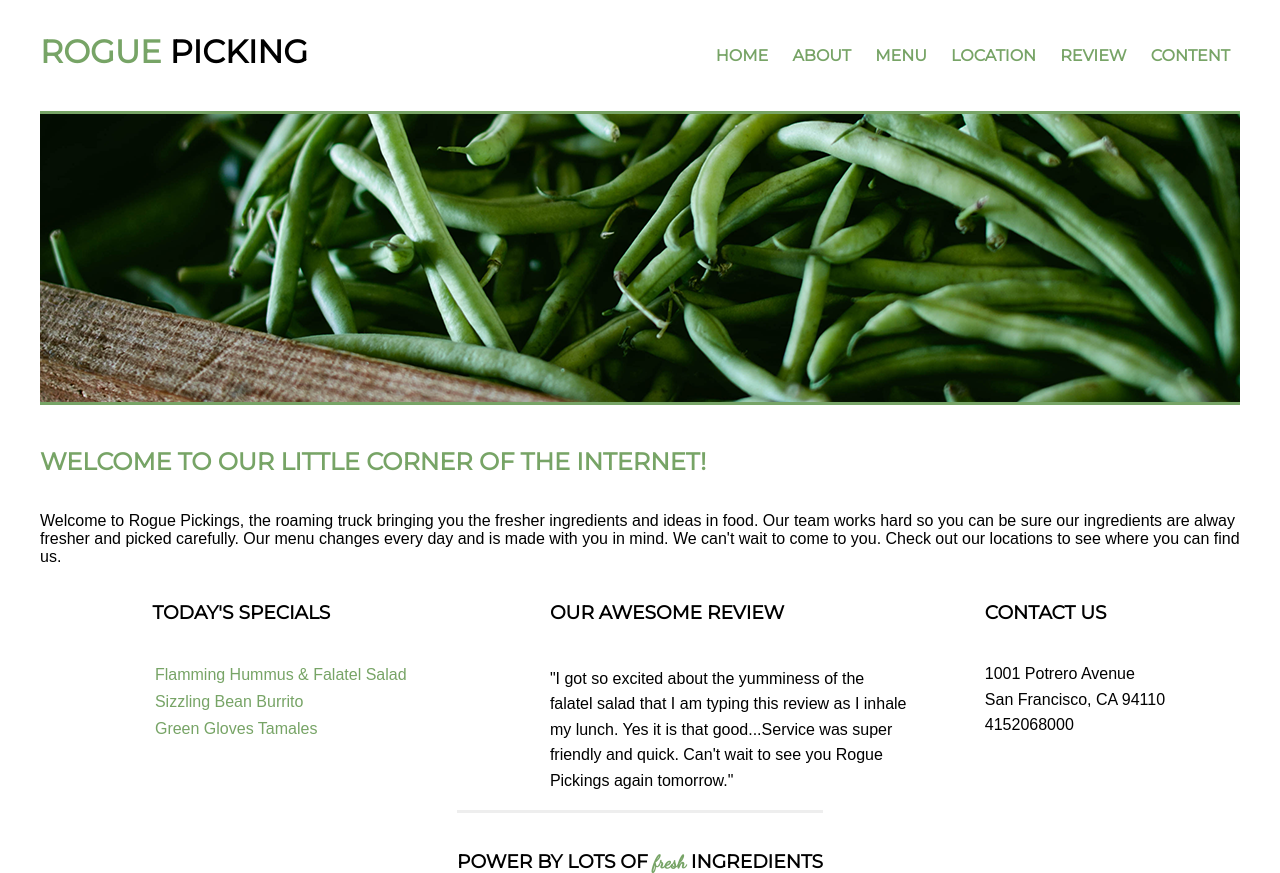
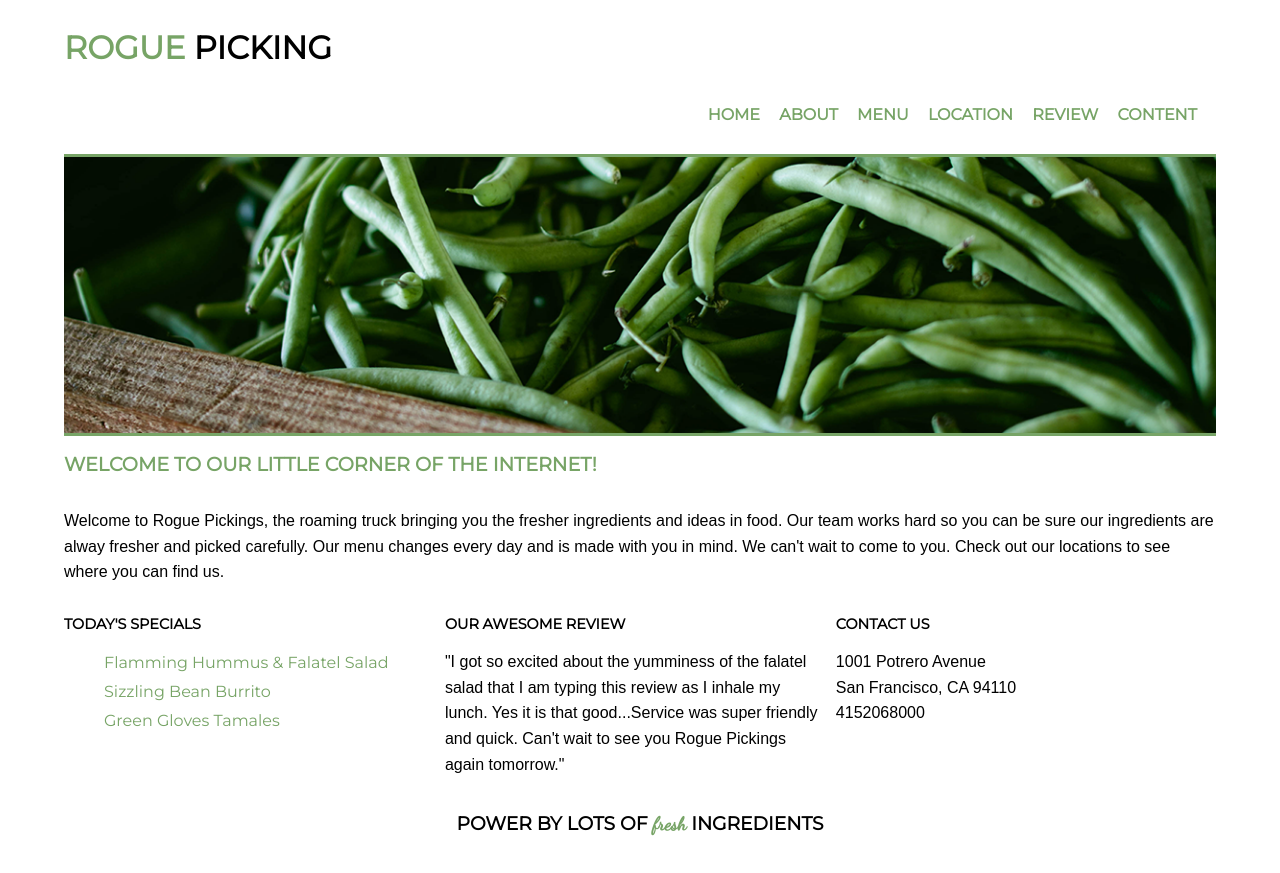
Before and after one commit to rainey8507/rogue-picking, a plain HTML site: page index.html in a window 1280 px wide. Drawn offline with Linux system fonts and the light colour scheme; a web font is replaced by a local one.

Commit message:
'responsive'

```diff
--- a/css/main.css
+++ b/css/main.css
@@ -1,70 +1,67 @@
-/*** abode font font-family: myriad-pro, sans-serif; ***/
+html {font-size: 16px;}
 
 body {
-    margin: 0;
-    padding: 0;
-    font-family: 'Montserrat', sans-serif;
-    display: flex;
-    justify-content: center;
-    align-items: center;
+  font-family: 'Montserrat', Helvetica, Arial, sans-serif;
+  display: flex;
+  justify-content: center;
+  align-items: center;
+  font-size: 1em;
 }
 
 .container {
-    max-width: 1200px;
-    display: flex;
-    align-items: center;
-    flex-flow: row wrap;
-	width: 100%;
-	margin: 0 auto;
+	max-width: 1200px;
+	width: 90%;
+	display: flex;
+	justify-content: center;
+	align-items: center;
+	flex-flow: row wrap;
 }
 
-
-/*The widths are in a percentage!*/
 header {
 	display: flex;
 	justify-content: center;
 	align-items: center;
-	height: auto;
-
-	/*height: 110px;*/
-	margin: 0 auto;
+	flex-flow: row wrap;
 }
-header img {
-    border-top: 3px solid #77A466;
-    border-bottom: 3px solid #77A466;
+header h1 {
+	font-size: 2em;
+	text-transform: uppercase;
+	padding: 2.375em 1.25em 1.25em 1.25em;
 }
-
-header h1 {
-	float: left;
-	margin: 0;
-    padding: 1em 0;
-    text-transform: uppercase;
-}
+.hr {border-bottom: 2px solid #77a466; width: 100%;}
 header h1 span {
 	color: #77a466;
 }
-
-header nav {
-	float: right;
-	padding: 2.875em 0;
-}
+header nav {padding: 0; width: 100%;}
 header nav ul {
+	display: flex;
+	justify-content: space-between;
+	flex-direction: column;
 	margin: 0;
 	padding: 0;
 }
-header nav ul li {
+
+header ul li {
+	list-style: none;
+
+}
+header ul li a {
+	text-decoration: none;
+	color: #77a466;
 	text-transform: uppercase;
+	line-height: 1.6em;
+
 	font-weight: 700;
-	padding: 0 0.625em;
-    display: inline;
-    list-style-type: none;
-}
-header nav ul li a{
-	text-decoration: none;
-    color:#77a466;
-    font-size: 1em;
+	font-style: normal;
 }
 
+header img {
+	display: flex;
+
+	width: 100%;
+	border-top: 3px solid #77a466;
+	border-bottom: 3px solid #77a466;
+}
 
 .top-section {
 	display: flex;
@@ -73,230 +70,144 @@ header nav ul li a{
 	flex-flow: row wrap;
 }
 .top-section h2 {
-    color: #77a466;
-    padding-top: 0.75em;
-    text-transform: uppercase;
+	color: #77a466;
+	text-transform: uppercase;
+	font-size: 1.2em;
 }
-.title {
-    font-size: 1em;
-    font-family: myriad-pro, sans-serif;
-
-}
-
-.top-section,
-.bottom-section {
-    margin: 0 auto;
-    clear: both;
-
+.title p {
+	font-family: myriad-pro, sans-serif;
+	font-weight: 400;
+	font-style: normal;
+	line-height: 1.6em;
 }
 .bottom-section {
 	display: flex;
-	justify-content: space-between;
-	flex-wrap: nowrap;
+	align-items: center;
+	justify-content: left;
+	flex-flow: row wrap;
+}
+.bottom-section h3 {
+	text-transform: uppercase;
+	font-size: 0.9em;
 }
 
-.bottom-section h3 {
-    text-transform: uppercase;
-    padding-bottom: 1.25em;
-}
-.section-one, .section-two{width: 30%;padding: 0;}
-
-.section-one h3 {padding-left: 2em;}
 .section-one ul li {
-    list-style: none;
+	list-style: none;
 }
 .section-one ul li a {
-    text-decoration: none;
-    line-height: 1.7em;
-    color: #77a466;
-    font-family: myriad-pro, sans-serif;
+	text-decoration: none;
+	color: #77a466;
+	line-height: 1.8em;
 }
-.section-one ul li a:hover {
-    color: rgb(13, 31, 6);
+.section-one ul li a:hover{color: #1e490e;}
+
+.section-one ul li a:visited {color: #77a466;}
+footer {
+	display: flex;
+	align-items: center;
+	justify-content: center;
 }
-.section-one h3 {
-	padding-bottom: 1em;
-}
-
-
 .section-two p,
 .section-three p {
+	font-family: myriad-pro, sans-serif;
 	line-height: 1.6em;
-	font-family: myriad-pro, sans-serif;
+	font-weight: 400;
+	font-style: normal;
 }
-
-.section-three h3 {
-    padding-bottom: 1em;
-    text-transform: uppercase;
-}
-
-.menu {
-	list-style: none;
-	padding: 0;
-}
-.menu li {
-	padding: 0.625em 0;
-	color:#77a466;
-}
-
-.reviews {
-	color: #333;
-	font-size: 1em;
-    line-height: 1.3125em;
-    font-weight: normal;
-
-}
-
-.address {
-	font-size: 1em;
-	line-height: 1.5em;
-}
-
-/*The widths are in a percentage!*/
-footer {
-	display: flex;
-	justify-content: center;
-	align-items: center;
-	height: 3.125em;
-	border-top: 3px solid #eee;
-	margin: 0 auto;
-	clear: both;
-	text-align: center;
-}
-footer h3 {
-    padding-top: 1em;
-    text-transform: uppercase;
-}
-footer span {
-	font-family: 'Dancing Script', cursive;
+footer h3 {text-transform: uppercase;}
+footer h3 span {
 	text-transform: lowercase;
 	color: #77a466;
-	font-size: 0.975em;
+	font-family: 'Dancing Script', cursive;
 }
-/* For mobile devices */
-@media all
-and (min-width: 320px) and (max-width: 625px) {
-	body {
+@media all and (min-width:768px) {
+	/* Tablet styles here */
+	.bottom-section {
 		display: flex;
-		justify-content: center;
-		padding: 0;
-		margin: 0;
-	}
-	.container {
-		margin: 0 1.5em 0 1.5em;
-		max-width: 1200px;
-		width: 90%;
-		display: flex;
-		justify-content: center;
-		align-items: center;
+		justify-content: space-between;
 		flex-flow: row wrap;
-	}
-	/*** HEADER ****/
-	header {
-		min-width: 320px;
-		display: flex;
-		justify-content: center;
-		align-items: center;
-		padding: 0.5em 0;
-
-	}
-	header h1 {
-		float: none;
-		font-size: 2em;
-		margin-left: 0.5em;
-		text-align: center;
-		border-bottom: 3px solid #77a466;
-	}
-	header img {
-		width: 18.75em;
-		height: 4.625em;
-		margin-left: 1em;
-	}
-	header nav ul li {
-		display: flex;
-		flex-direction: row;
-		justify-content: center;
 		align-items: center;
 	}
-	header nav ul li a {
+
+   .section-one, .section-two, .section-three {
+	   width: 33%;
+	   align-self: stretch;
+	}
+	.section-three {margin-left: 0.625em;}
+}
+@media all and (min-width:1200px) {
+	/* Desktop styles here */
+
+	body {
+		font-family: 'Montserrat', Helvetica, Arial, sans-serif;
+		display: flex;
+
 		font-size: 1em;
-		padding-bottom: 0.2em;
-		line-height: 1.2em;
-	}
-	/**** TOP-SECTION ***/
-	.top-section {
+	  }
+
+	.container {
+		  max-width: 1200px;
+		  width: 90%;
+		  display: flex;
+
+		  flex-flow: row wrap;
+	  }
+
+	header {
 		display: flex;
-		justify-content: center;
-		align-items: center;
-	}
-	.top-section h2 {
-		font-size: 1em;
-	}
-	/*** BOTTOM SECTION ***/
-	.bottom-section {
-		display: flex;
-		flex-direction: column;
-		justify-content: space-between;
-		flex-wrap: nowrap;
-	}
-	.section-one, .section-two, .section-three {
 
+		flex-flow: row wrap;
+	  }
+
+	header h1 {
 		width: 100%;
-	}
-	.footer {
-		display: flex;
-		justify-content: center;
-		align-items: center;
-	}
-	.footer h3 {
-		font-size: 1em;
+		margin-top: 0.876em;
 	}
 
-}
-/**** For Tablets devices ****/
-@media all and (min-width: 625px) and (max-width: 1024px) {
-	.container {
-		margin: 0 1.25em 0 1.25rem;
-		max-width: 1024;
-		width: 90%;
+	header nav {
+		margin-top: 0.876em;
+		margin-left: 36em;
+		margin-bottom: 1.6em;
 	}
-	header{
-		font-size: 1.0em;
-		display: flex;
-		justify-content: center;
-		align-items: center;
+
+	header nav ul {
+		  display: flex;
+		  justify-content: right;
+		  flex-direction: row;
 
 	}
 
-	header h1 {text-align: center; margin: auto 5.75em;}
-	header img {width: 43.3125em; height: 10.8125em;}
+	header ul li {
+		  list-style: none;
+	}
+	header ul li a {
+		  text-decoration: none;
+		  color: #77a466;
+		  text-transform: uppercase;
+		  line-height: 1.6em;
+		  padding-right: 1.2em;
+		  font-weight: 700;
+		  font-style: normal;
+	  }
+	  header h1 {
+		  font-size: 2em;
+		  text-transform: uppercase;
 
-	.top-section {
-		display: flex;
-		justify-content: left;
-		align-items: center;
-		flex-flow: row wrap;
-	}
-	.bottom-section {
-		display: flex;
-		justify-content: space-between;
-		flex-direction: row;
-		flex-wrap: nowrap;
-	}
-	/*.section-one {
-		margin-left: 1em;
-	}*/
+
+		  padding: 0;
+	  }
+	  header h1 span {
+		  color: #77a466;
+	  }
+
+
+	  .hr {border-bottom: none;}
+
+	  header img {
+		  display: flex;
+		  width: 100%;
+		  border-top: 3px solid #77a466;
+		  border-bottom: 3px solid #77a466;
+	  }
+
 }
-
-@media all
-and (min-width: 1000px)
-and (max-width: 1600px)
-and (orientation: landscape) {
-
-	.bottom-section {
-		display: flex;
-		justify-content: space-evenly;
-		flex-direction: row;
-		flex-wrap: wrap;
-	}
-}
--- a/index.html
+++ b/index.html
@@ -1,10 +1,11 @@
 <!DOCTYPE html>
 <html lang="en">
     <head>
+        <meta name="viewport" content="width=device-width, initial-scale=1">
         <meta charset="UTF-8">
         <title>Rogue Picking</title>
+        <link rel="stylesheet" href="css/normalize.css"/>
         <link rel="stylesheet" href="css/main.css"/>
-        <link rel="stylesheet" href="css/normalize.css"/>
         <link rel="stylesheet" href="https://use.typekit.net/lgf1upu.css">
         <link href="https://fonts.googleapis.com/css?family=Montserrat&display=swap" rel="stylesheet">
         <link href="https://fonts.googleapis.com/css?family=Dancing+Script&display=swap" rel="stylesheet">
@@ -12,7 +13,8 @@
     <body>
         <div class="container">
             <header>
-                <h1><span>Rogue</span> Picking</h1>
+                <h1><span>Rogue</span> Picking</h1><br>
+                <div class="hr"></div>
                 <nav>
                     <ul>
                         <li><a href="index.html">Home</a></li>
```
